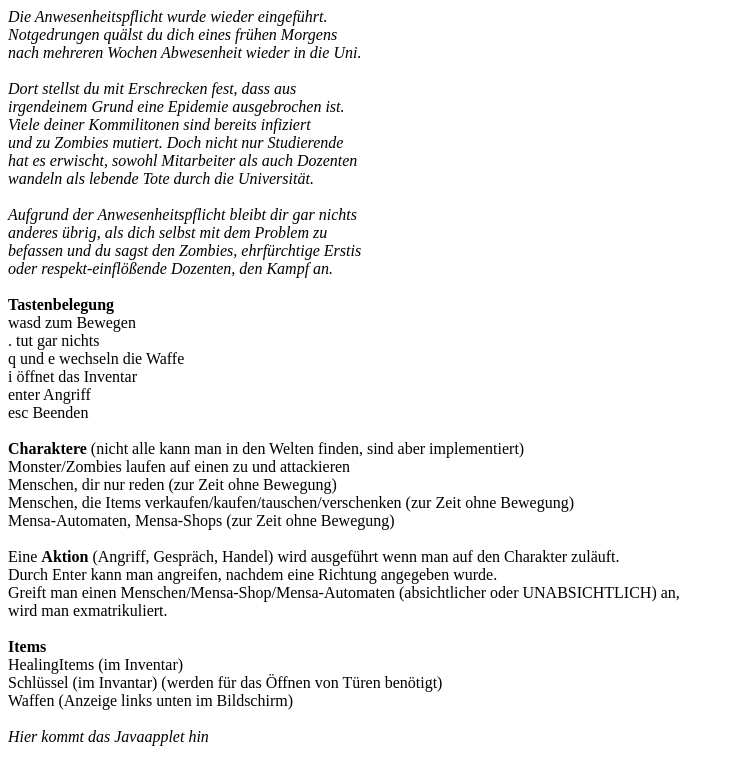
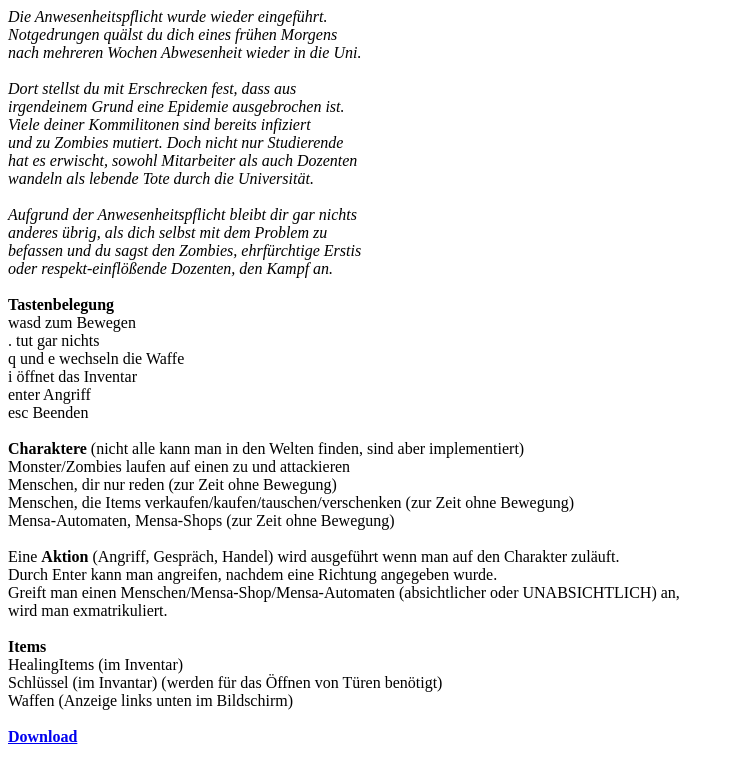
Before and after one commit to swp-sebastian/zombiefu, a plain HTML site: page index.html in a window 1280 px wide. Shown: the whole page, without its empty margins (0-735 px from the left). Drawn offline with Linux system fonts and the light colour scheme.

Commit message:
jar hinzufügt + Downloadlink

```diff
--- a/index.html
+++ b/index.html
@@ -42,6 +42,6 @@
     Schlüssel (im Invantar) (werden für das Öffnen von Türen benötigt)<br/>
     Waffen (Anzeige links unten im Bildschirm)<br/>
     <br/>
-    <i> Hier kommt das Javaapplet hin </i>
+    <a href="files/zombiefu-2013-03-20-0315.jar"><b>Download</b></a>
   </body>
 </html>
```
Also changed, not shown: 1 other file.
